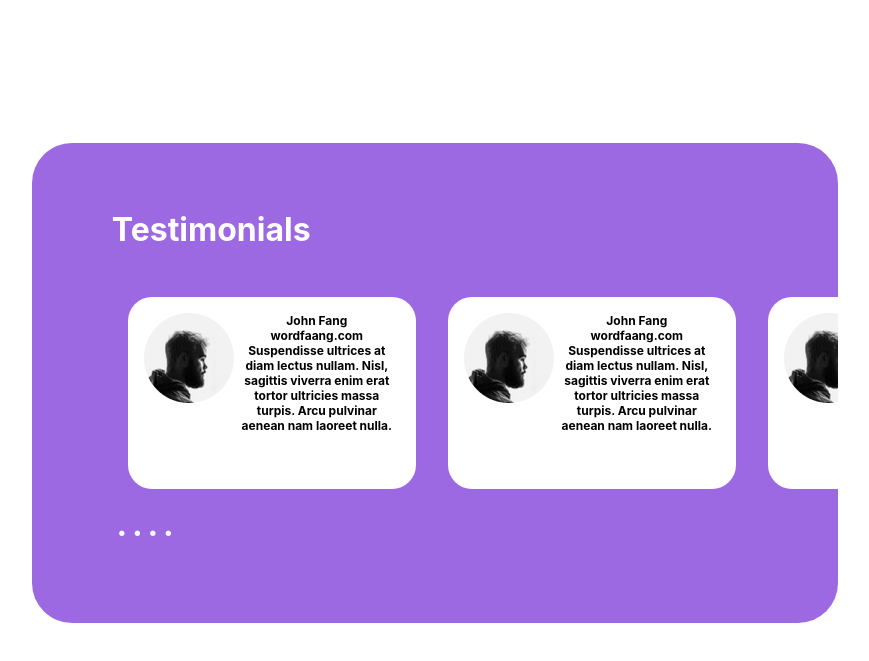
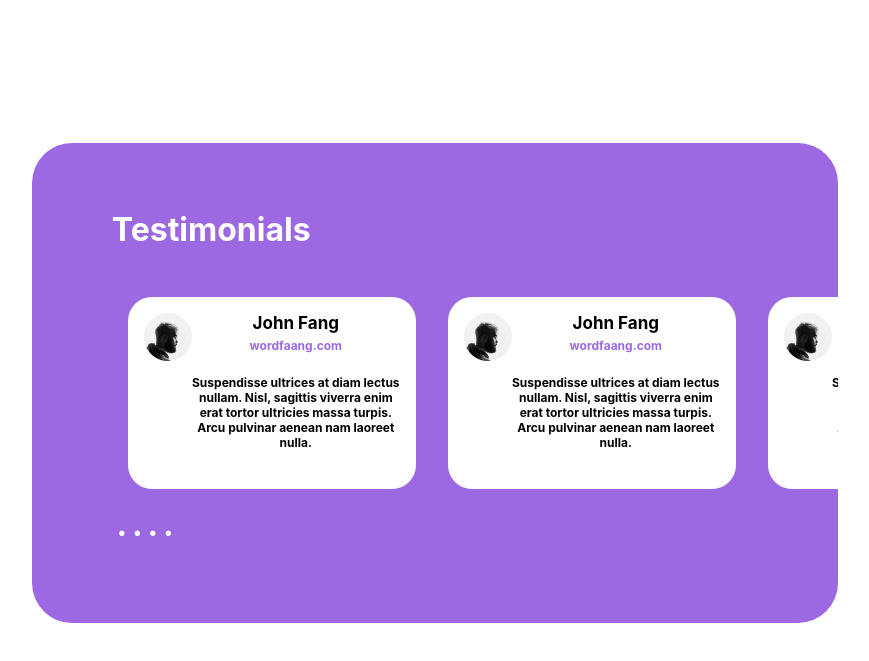
Before and after one commit to ViniciusPassoni97/Data-Warehouse, a React (Create React App) app: page / in a window 1280 px wide. Shown: the part 1830-2491 px from the top of the page, without its empty margins (205-1074 px from the left). Built offline with nearby package versions, Linux system fonts and the light colour scheme.

Commit message:
Style de PeopleCard e inserindo Frammer Motion

```diff
--- a/src/components/Scrow/PeopleScrow/index.tsx
+++ b/src/components/Scrow/PeopleScrow/index.tsx
@@ -1,4 +1,5 @@
 import React from 'react';
+import {motion} from 'framer-motion';
 
 import { PeopleScrowDiv, PeopleScrowDivImg, PeopleScrowDivInfo } from './style';
 
@@ -11,9 +12,13 @@ type pessoaScrow = {
 
 const PeopleScrow: React.FC<pessoaScrow> = ({email,name,text,urlImage }:pessoaScrow) => {
   return (
+    <motion.div
+      whileHover={{ scale: 1.1 }}
+      whileTap={{ scale: 0.9 }}
+    >
       <PeopleScrowDiv>
           <PeopleScrowDivImg>
-            <img src={urlImage} alt='PeopleImage'/>
+            <img className='PeopleScrowDivImgUrl' src={urlImage} alt='PeopleImage'/>
           </PeopleScrowDivImg>
           <PeopleScrowDivInfo>
             <p className='PeopleScrowDivInfoName'>{name}</p>
@@ -21,6 +26,7 @@ const PeopleScrow: React.FC<pessoaScrow> = ({email,name,text,urlImage }:pessoaSc
             <p className='PeopleScrowDivInfoText'>{text}</p>
           </PeopleScrowDivInfo>
       </PeopleScrowDiv>
+    </motion.div>
   );
 }
 
--- a/src/components/Scrow/PeopleScrow/style.tsx
+++ b/src/components/Scrow/PeopleScrow/style.tsx
@@ -2,6 +2,7 @@ import styled from 'styled-components';
 
 export const PeopleScrowDiv = styled.div`
     padding:1rem;
+    margin-top:2rem;
     margin-left:3rem;
     width:16rem;
     height:10rem;
@@ -10,20 +11,27 @@ export const PeopleScrowDiv = styled.div`
     color: #000;
     border-radius:1.5rem;
     display:flex;
+    cursor:pointer;
 `;
 
 export const PeopleScrowDivImg = styled.div`
-
+    .PeopleScrowDivImgUrl{
+        width:3rem;
+        height:3rem;
+    }
 `;
 export const PeopleScrowDivInfo = styled.div`
     display: block;
     .PeopleScrowDivInfoName{
-        font-size:12px;
+        font-size:17px;
     }
     .PeopleScrowDivInfoEmail{
+        margin-top:0.3rem;
         font-size:12px;
+        color: #9C69E2;
     }
     .PeopleScrowDivInfoText{
         font-size:12px;
+        margin-top:1.4rem;
     }
 `;
--- a/src/components/Scrow/index.tsx
+++ b/src/components/Scrow/index.tsx
@@ -7,8 +7,7 @@ import PeopleImage from '../../assets/icons/PeopleImage.png';
 
 const Scrow: React.FC = () => {
   function ClickSlider1 () {
-    var scrow = document.querySelector(".ScrowDivTitleCard");
-    console.log(scrow?.animate);
+    var scrow = document.querySelectorAll(".ScrowDivTitleCard");
   }
   return (
       <ScrowDiv>
--- a/src/components/Scrow/style.tsx
+++ b/src/components/Scrow/style.tsx
@@ -20,6 +20,10 @@ export const ScrowDivTitleCard = styled.div`
     text-align: center;
     overflow: hidden;
     display:flex;
+    -webkit-animation-name: fade;
+    -webkit-animation-duration: 1.5s;
+    animation-name: fade;
+    animation-duration: 1.5s;
     .ScrowDivTitleCardDiv{
         padding:1rem;
     }
```
Also changed, not shown: 1 other file (tests, documents, lock files or other folders).
